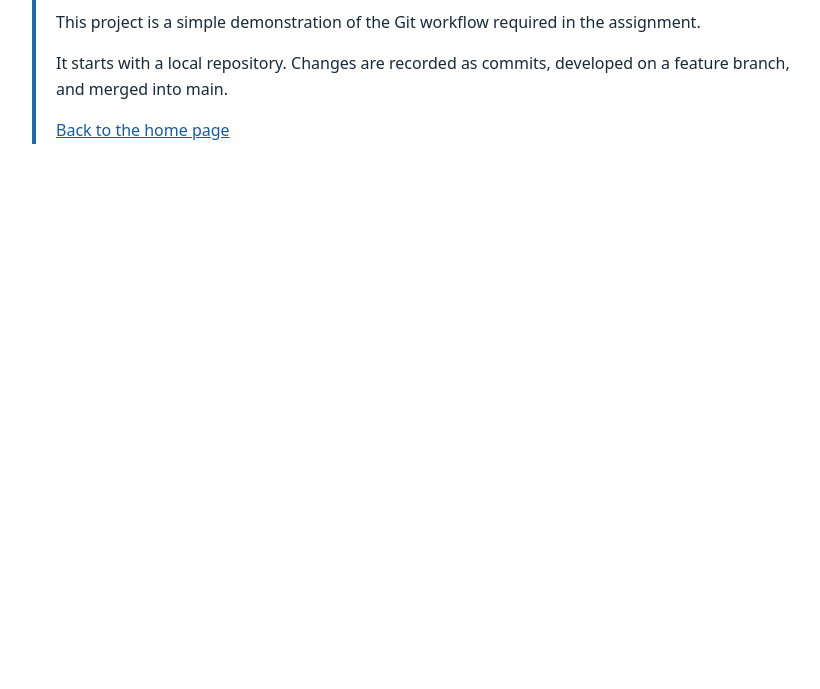
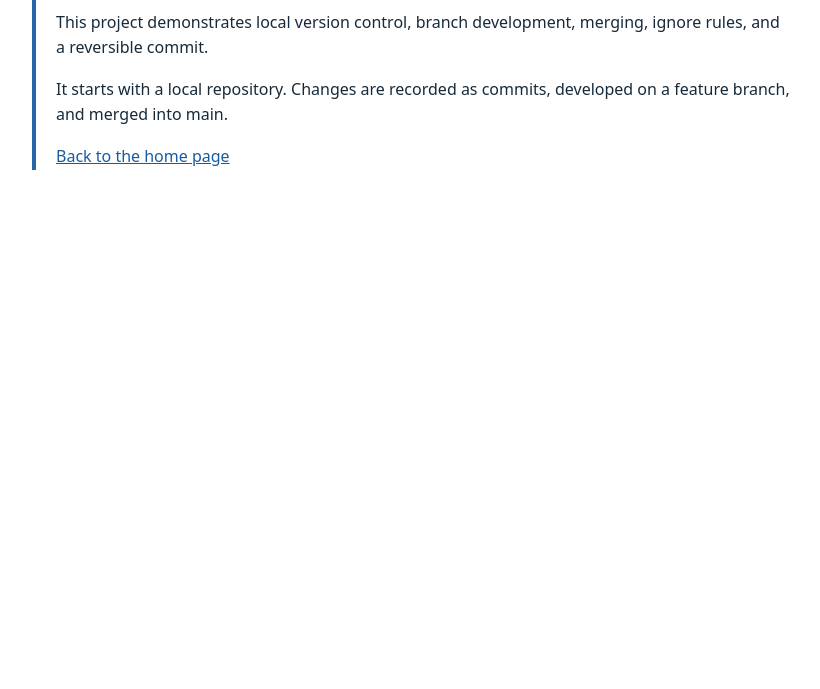
Before and after one commit to pranilpatiltech-cloud/git-workflow-login-test-cases, a plain HTML site: page about.html in a window 1280 px wide. Shown: the part 111-800 px from the top of the page, without its empty margins (228-1048 px from the left). Drawn offline with Linux system fonts and the light colour scheme.

Commit message:
Update about page

```diff
--- a/about.html
+++ b/about.html
@@ -13,7 +13,7 @@
 <body>
   <main>
     <h1>About this project</h1>
-    <p>This project is a simple demonstration of the Git workflow required in the assignment.</p>
+    <p>This project demonstrates local version control, branch development, merging, ignore rules, and a reversible commit.</p>
     <p>It starts with a local repository. Changes are recorded as commits, developed on a feature branch, and merged into main.</p>
     <p><a href="index.html">Back to the home page</a></p>
   </main>
```
